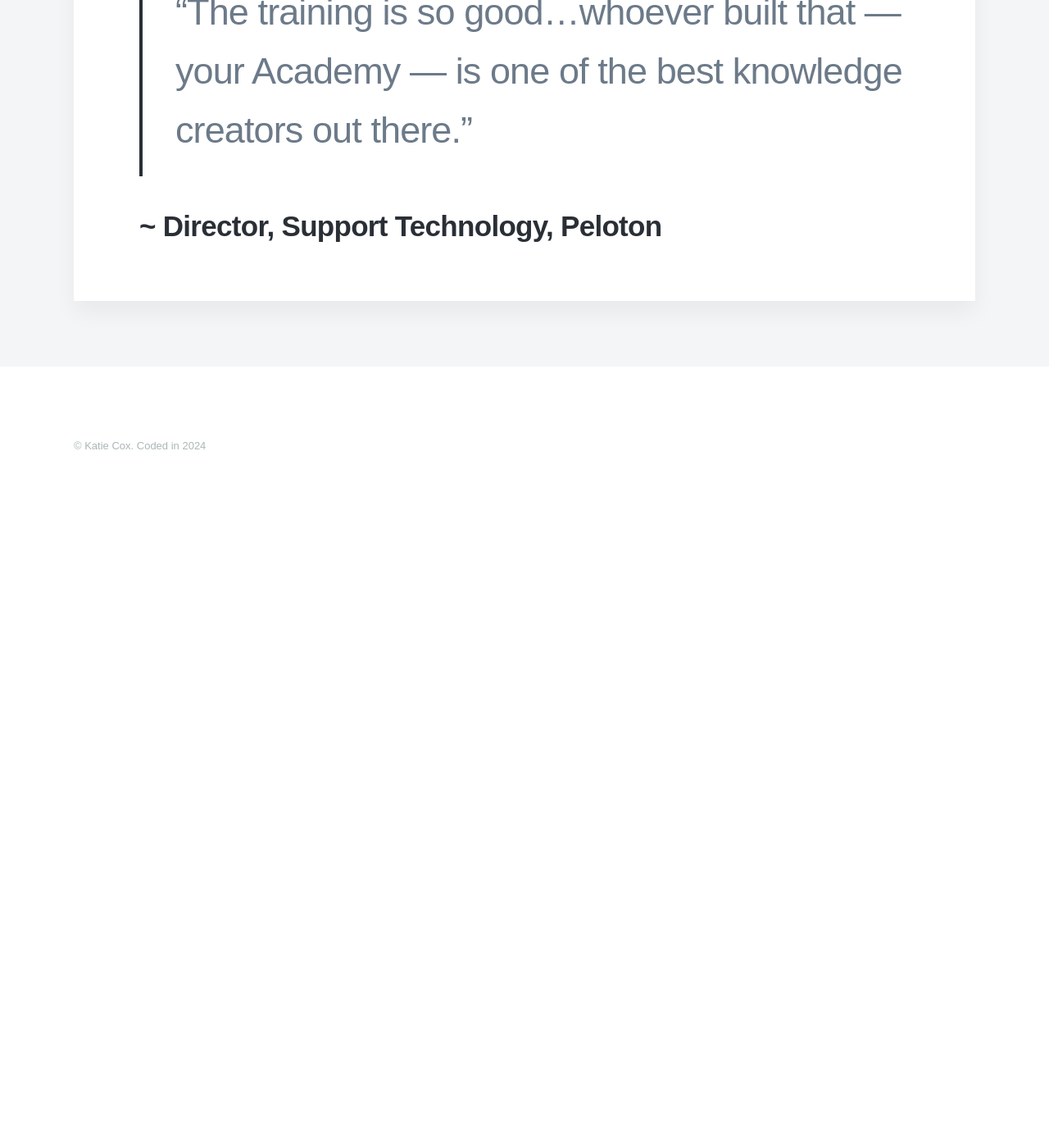
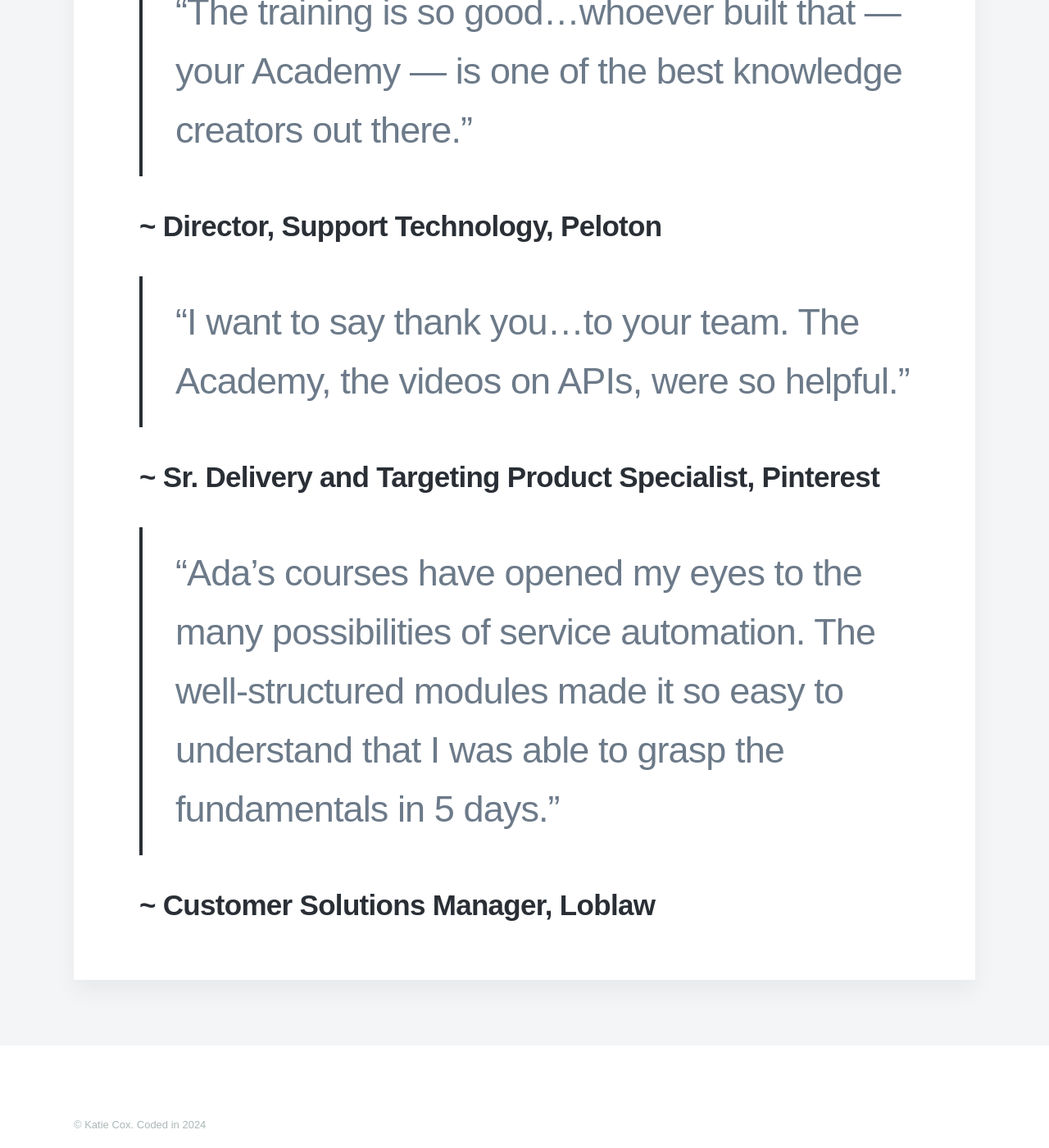
Before and after one commit to cox-katie/portfolio, a Jekyll site: the page built from _pages/learners-say.md, in a window 1280 px wide and 1400 px high, scrolled down 648 px. Shown: the whole window at 82% size. Built offline with Jekyll 4.4.1, drawn with Linux system fonts in a browser that asks for light colours; nearby versions of some CDN libraries; some web fonts are replaced; before the commit the page ends 1278 px from its top, so only the background shows below that.

Commit message:
Update learners-say.md

```diff
--- a/_pages/learners-say.md
+++ b/_pages/learners-say.md
@@ -9,3 +9,13 @@ featured_image: /images/lightbulb.jpg
 > “The training is so good...whoever built that — your Academy — is one of the best knowledge creators out there."
 
 ## ~ Director, Support Technology, Peloton
+
+
+> “I want to say thank you...to your team. The Academy, the videos on APIs, were so helpful."
+
+## ~ Sr. Delivery and Targeting Product Specialist, Pinterest
+
+
+> “Ada's courses have opened my eyes to the many possibilities of service automation. The well-structured modules made it so easy to understand that I was able to grasp the fundamentals in 5 days."
+
+## ~ Customer Solutions Manager, Loblaw
```
